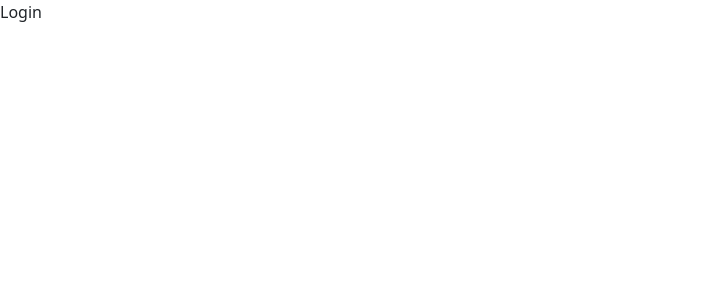
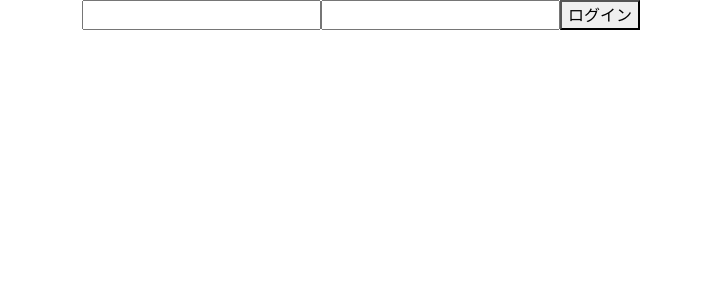
Before and after one commit to motibe-devops-geek202507/MotivationTimer, a React (Vite) app: page /login in a window 1280 px wide. Shown: the top 300 px of the page, without its empty margins (0-702 px from the left). Built offline with nearby package versions, Linux system fonts and the light colour scheme.

Commit message:
loginページを軽く追加。

```diff
--- a/src/pages/Login.jsx
+++ b/src/pages/Login.jsx
@@ -2,8 +2,14 @@ import React from 'react'
 
 const Login = () => {
   return (
-    <div>Login</div>
-  )
+    <div>
+      <form action="submit" className="container flex">
+        <input type="text" />
+        <input type="password" />
+        <button>ログイン</button>
+      </form>
+    </div>
+  );
 }
 
 export default Login
```
